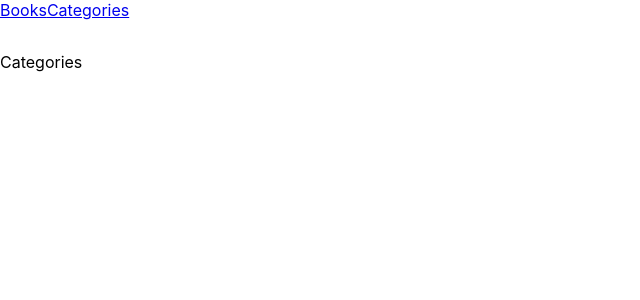
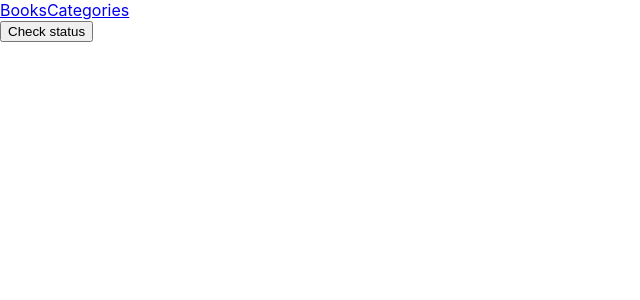
Before and after one commit to bienvenuushindi/book-store, a React (Create React App) app: page /categories in a window 1280 px wide. Shown: the top 300 px of the page, without its empty margins (0-640 px from the left). Built offline with nearby package versions, Linux system fonts and the light colour scheme.

Commit message:
Add elements to categories component

```diff
--- a/src/pages/categories.js
+++ b/src/pages/categories.js
@@ -1,8 +1,8 @@
 import React from 'react';
 
 const Categories = () => (
-  <div className="Home" style={{ paddingTop: '2rem' }}>
-    Categories
+  <div>
+    <button type="button">Check status</button>
   </div>
 );
 export default Categories;
```
